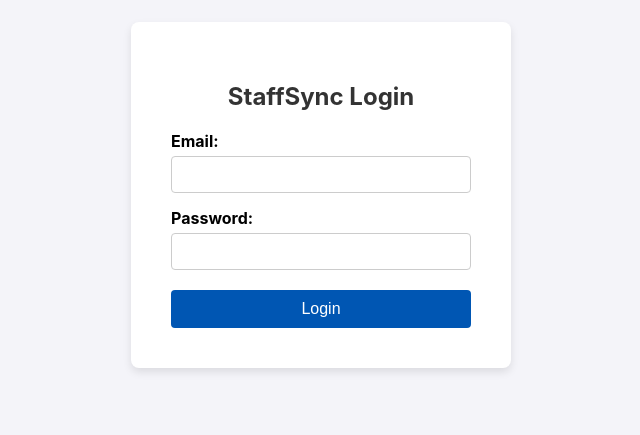
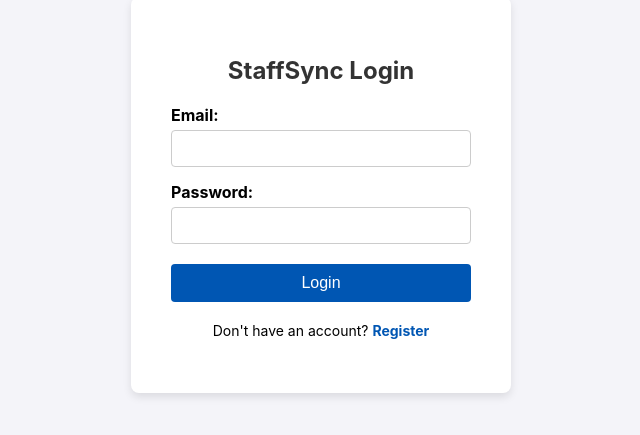
Before and after one commit to priyanshu-tiwary-7/StaffSync, a React (Create React App) app in the folder frontend/: page /login in a window 1280 px wide. Shown: the part 205-640 px from the top of the page, without its empty margins (319-959 px from the left). Built offline with nearby package versions, Linux system fonts and the light colour scheme.

Commit message:
Added register link to login page

```diff
--- a/frontend/src/auth/Login.js
+++ b/frontend/src/auth/Login.js
@@ -11,19 +11,16 @@ function Login() {
   const handleLogin = async (e) => {
     e.preventDefault();
     try {
-      // Send data to our Node backend
       const response = await axios.post('https://staffsync-backend-1l4u.onrender.com/api/users/login', {
         email,
         password
       });
 
-      // Save the token and user data in the browser's local storage
       localStorage.setItem('token', response.data.token);
       localStorage.setItem('user', JSON.stringify(response.data.user));
 
       alert('Login Successful! Redirecting...');
 
-      // Redirect based on role
       const role = response.data.user.role;
       if (role === 'HR') navigate('/hr');
       else if (role === 'Manager') navigate('/manager');
@@ -67,6 +64,10 @@ function Login() {
             Login
           </button>
         </form>
+
+        <p style={{ textAlign: 'center', marginTop: '20px', fontSize: '14px' }}>
+          Don't have an account? <span onClick={() => navigate('/register')} style={{ color: '#0056b3', cursor: 'pointer', fontWeight: 'bold' }}>Register</span>
+        </p>
       </div>
     </div>
   );
```
